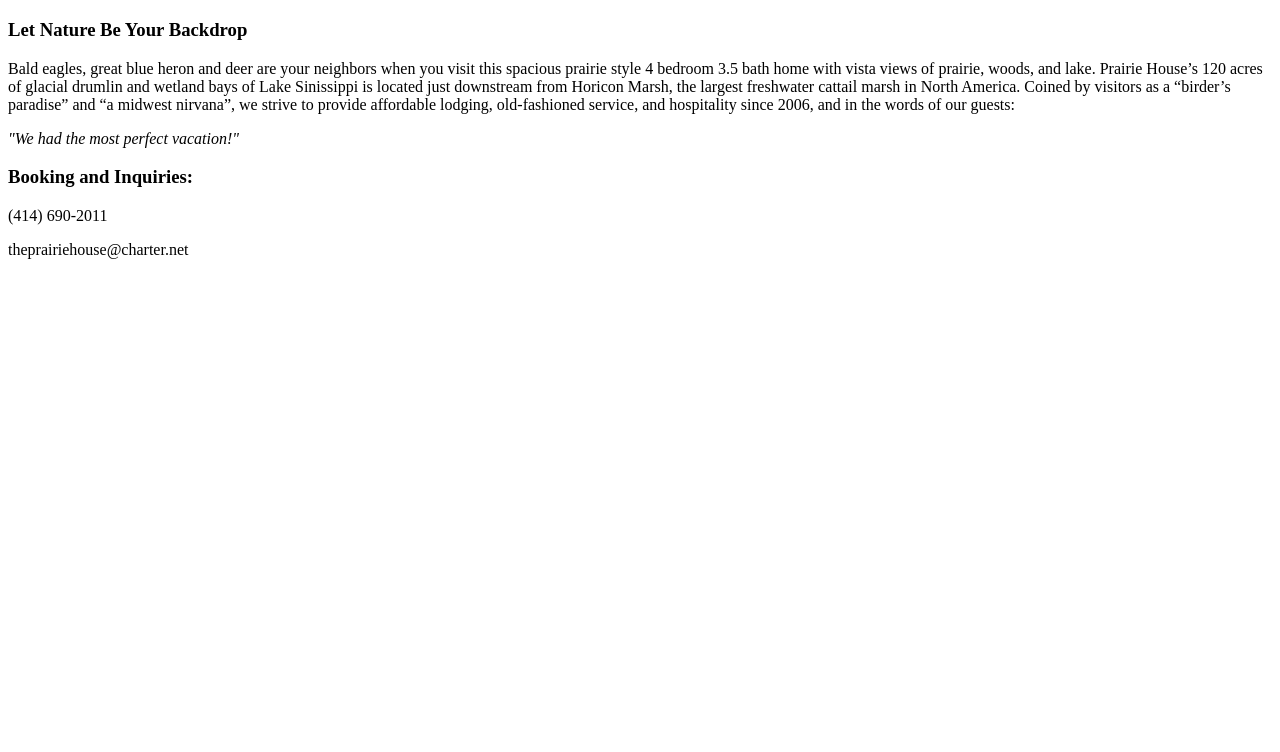
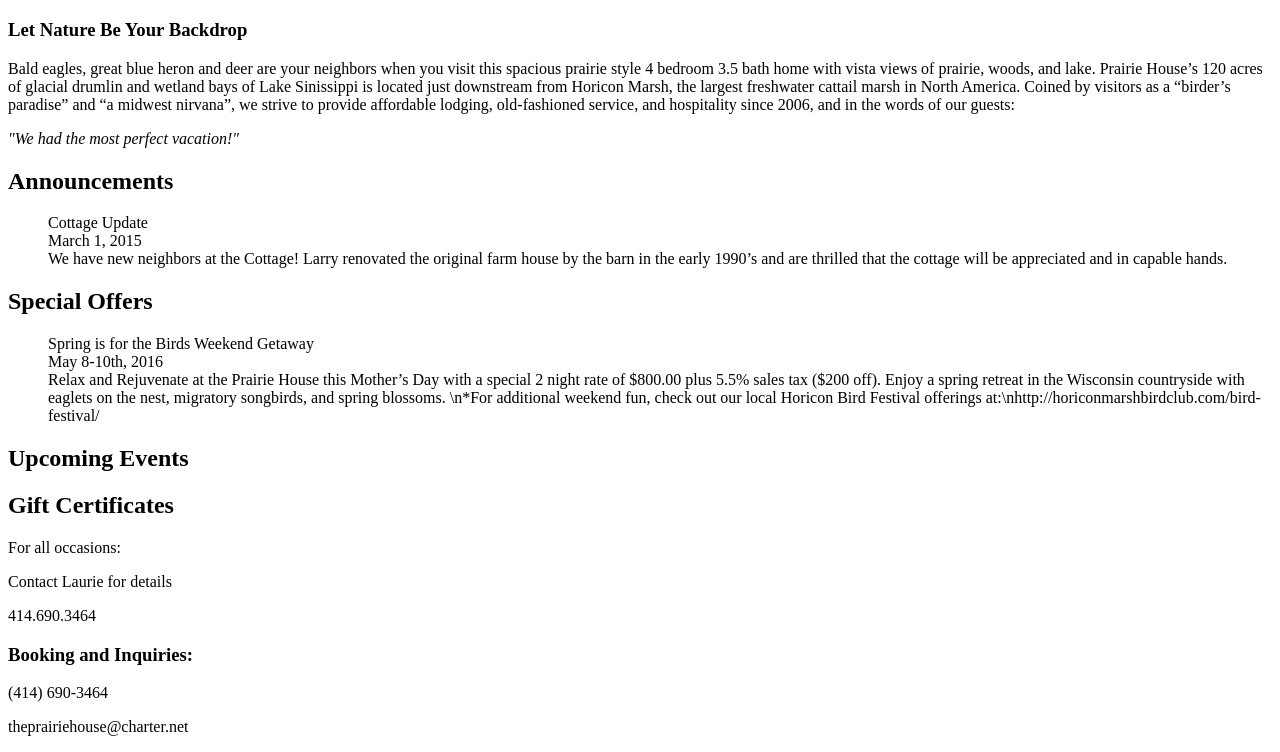
Before and after one commit to sullic7/ThePrairieHouse, a plain HTML site: page index.html in a window 1280 px wide. Shown: the part 61-813 px from the top of the page. Drawn offline with Linux system fonts and the light colour scheme.

Commit message:
content of home page into json

```diff
--- a/Resources/index.css
+++ b/Resources/index.css
@@ -0,0 +1,3 @@
+li {
+	list-style: none;
+}
--- a/Resources/index.js
+++ b/Resources/index.js
@@ -0,0 +1,42 @@
+$(document).ready(function() {
+  $.ajax({
+    type: "GET",
+    url: "./Resources/indexJson.js",
+    dataType: "json",
+    success: function(responseData, status){
+      var output = '<h2>' + responseData.announcements.header + '</h2><ul>';
+      $.each(responseData.announcements.content, function(i, item) {
+        output += '<li class="title">' + item.title + '</li>';
+        output += '<li class="date">' + item.date + '</li>';
+        output += '<li class="text">' + item.text + '</li>';
+      });
+      output += '</ul>';
+      self.focus();
+      $('#announcements').html(output);
+
+      var output2 = '<h2>' + responseData.specialOffers.header + '</h2><ul>';
+      $.each(responseData.specialOffers.content, function(i, item) {
+        output2 += '<li class="title">' + item.title + '</li>';
+        output2 += '<li class="date">' + item.date + '</li>';
+        output2 += '<li class="text">' + item.text + '</li>';
+      });
+      output2 += '</ul>';
+      self.focus();
+      $('#specialOffers').html(output2);
+
+      var output3 = '<h2>' + responseData.upcomingEvents.header + '</h2><ul>';
+      $.each(responseData.upcomingEvents.content, function(i, item) {
+        output3 += '<li class="title">' + item.title + '</li>';
+        output3 += '<li class="date">' + item.date + '</li>';
+        output3 += '<li class="text">' + item.text + '</li>';
+      });
+      output3 += '</ul>';
+      self.focus();
+      $('#upcomingEvents').html(output3);
+
+    }, error: function(msg) {
+      // there was a problem
+      alert("There was a problem: " + msg.status + " " + msg.statusText);
+    }
+  });
+});
--- a/Resources/indexJson.js
+++ b/Resources/indexJson.js
@@ -1,15 +1,35 @@
 {
-  "announcements": [
+  "announcements":
     {
-      "title": "Cottage Update",
-      "date": "Mar 1, 2015",
-      "text": "We have new neighbors at the Cottage! Larry renovated the original farm house by the barn in the early 1990’s and are thrilled that the cottage will be appreciated and in capable hands."
+      "header": "Announcements",
+      "content": [
+        {
+          "title": "Cottage Update",
+          "date": "March 1, 2015",
+          "text": "We have new neighbors at the Cottage! Larry renovated the original farm house by the barn in the early 1990’s and are thrilled that the cottage will be appreciated and in capable hands."
+        }
+      ]
+    },
+  "specialOffers":
+    {
+      "header": "Special Offers",
+      "content": [
+        {
+          "title": "Spring is for the Birds Weekend Getaway",
+          "date": "May 8-10th, 2016",
+          "text": "Relax and Rejuvenate at the Prairie House this Mother’s Day with a special 2 night rate of $800.00 plus 5.5% sales tax ($200 off). Enjoy a spring retreat in the Wisconsin countryside with eaglets on the nest, migratory songbirds, and spring blossoms. \\n*For additional weekend fun, check out our local Horicon Bird Festival offerings at:\\nhttp://horiconmarshbirdclub.com/bird-festival/"
+        }
+      ]
+    },
+  "upcomingEvents":
+    {
+      "header": "Upcoming Events",
+      "content": [
+        {
+          "title": "",
+          "date": "",
+          "text": ""
+        }
+      ]
     }
-  ],
-  "specialOffers": [
-
-  ],
-  "upcomingEvents": [
-
-  ]
 }
--- a/index.html
+++ b/index.html
@@ -4,8 +4,8 @@
     <title>The Prairie House</title>
     <meta http-equiv="Content-Type" content="text/html; charset=UTF-8"/>
     <link href="Resources/index.css" rel="stylesheet" type="text/css"/>
-    <!-- <script type="text/javascript" src="./Resources/jquery.min.js"></script> -->
-    <!-- <script type="text/javascript" src="./Resources/index.js"></script> -->
+    <script type="text/javascript" src="./Resources/jquery.min.js"></script>
+    <script type="text/javascript" src="./Resources/index.js"></script>
   </head>
 <!-- Home Page -->
   <body>
@@ -14,6 +14,7 @@
 
     <div id="menuBar"></div>
 
+    <!-- diplays bars of content -->
     <div id="container">
       <div id="welcome">
         <h1>Fine Wisconsin Retreats</h1>
@@ -27,14 +28,17 @@
       <div id="specialOffers"></div>
       <div id="upcomingEvents"></div>
       <div id="giftCertificates">
-
+        <h2>Gift Certificates</h2>
+        <p>For all occasions:</p>
+        <p>Contact Laurie for details</p>
+        <p>414.690.3464</p>
       </div>
     </div>
 
     <!-- contains contact information -->
     <div id="footer">
       <h3>Booking and Inquiries:</h3>
-      <p>(414) 690-2011</p>
+      <p>(414) 690-3464</p>
       <p>theprairiehouse@charter.net</p>
     </div>
 
```
